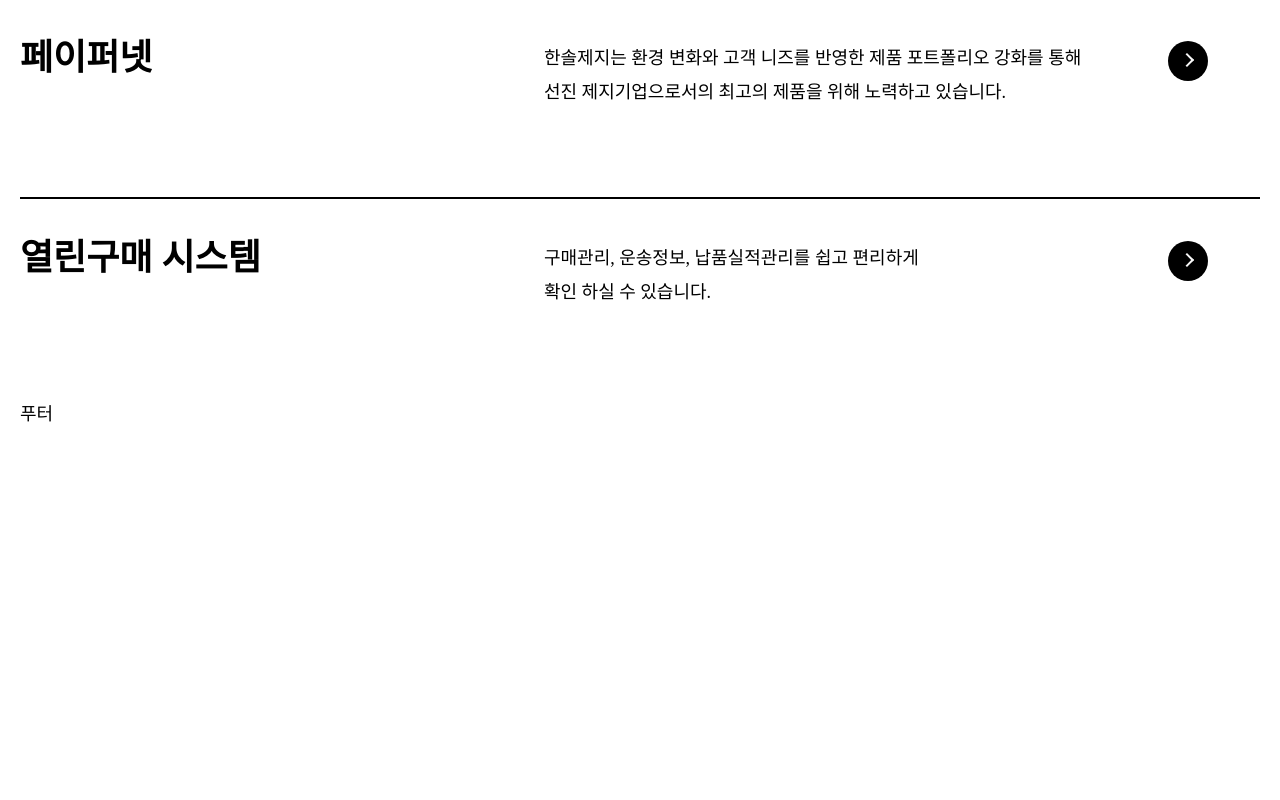
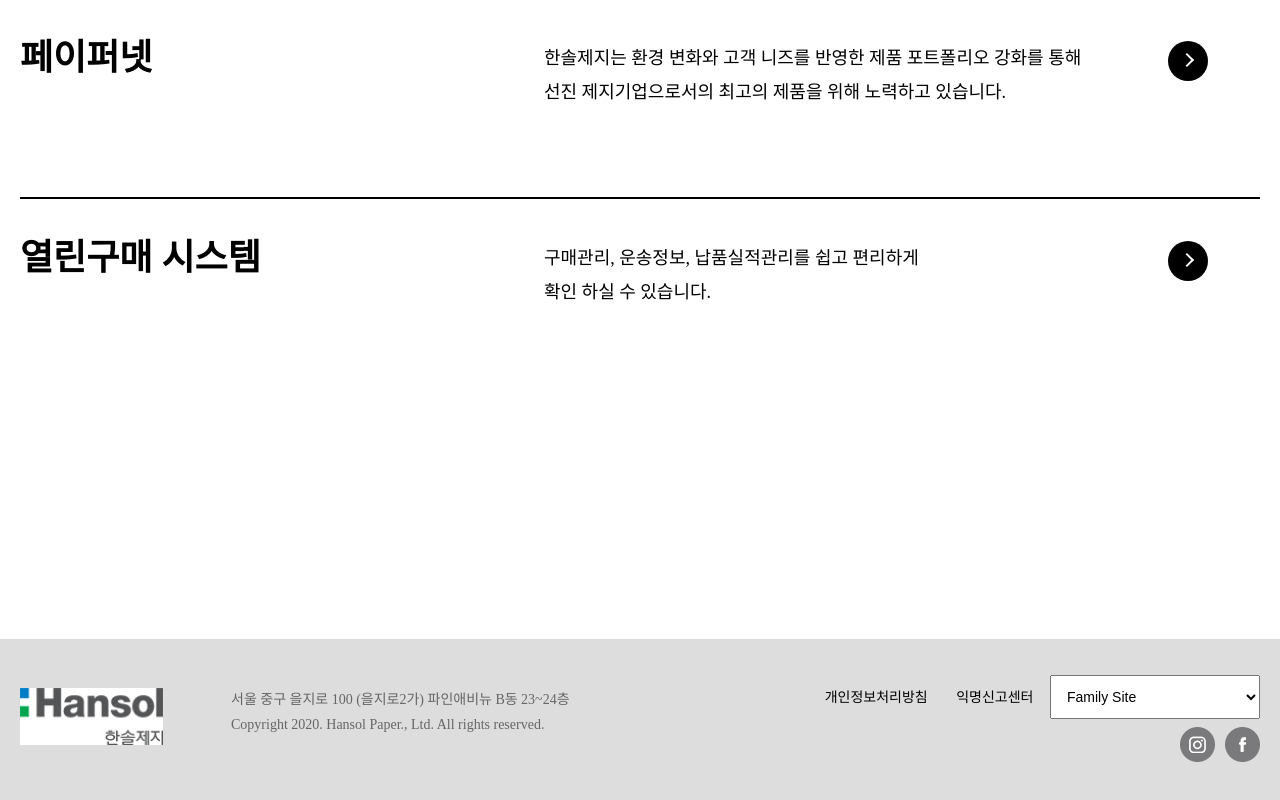
Before and after one commit to pam7461/hansol, a plain HTML site: page index.html in a window 1280 px wide. Shown: the part 2436-3236 px from the top of the page. Before the commit the page ends 2867 px from the top, so only its background shows below. Drawn offline with Linux system fonts and the light colour scheme; a web font is replaced by a local one.

Commit message:
Add files via upload

```diff
--- a/index.html
+++ b/index.html
@@ -240,6 +240,9 @@
             top: 16px;
         }
         /* TOGETHER-STYLE */
+        .together{
+            margin-bottom:288px;
+        }
         .together h2{
             font-weight:900;
             font-size:200px;
@@ -295,7 +298,49 @@
             top:14px;
         }
         /* FOOTER-STYLE */
-
+        .footer{
+            padding:48px 0 30px;
+            background:#ddd;
+        }
+        .footer h2{
+            float:left;
+            margin-right:68px;
+        }
+        .footer h2 a{
+            display:block;
+            width:143px;
+            height:60px;
+            background:url(./images/logo2.jpg) no-repeat center;
+            background-size:contain;
+            text-indent:-99999px;
+        }
+        .footer address{
+            float:left;
+            font-size:14px;
+            color:var(--font-color02);
+            line-height:1.8;
+        }
+        .footer .f-right{
+            float:right;
+            position:relative;
+            top:-18px;
+        }
+        .footer .footer-nav a,.footer .footer-nav select{
+            display:inline-block;
+            padding:12px;
+            font-size:14px;
+        }
+        .footer .footer-nav select{
+            width:210px;
+        }
+        .footer .sns{
+            text-align:right;
+        }
+        .footer .sns a{
+            display:inline-block;
+            width:35px;
+            margin-left:6px;
+        }
     </style>
 </head>
 <body>
@@ -466,8 +511,25 @@
             </div>
         </section>
         <footer class="footer">
-            <div class="container">
-                푸터
+            <div class="container clearfix">
+                <h2><a href="#">한솔제지</a></h2>
+                <address>서울 중구 을지로 100 (을지로2가) 파인애비뉴 B동 23~24층<br>Copyright 2020. Hansol Paper., Ltd. All rights reserved.</address>
+                <div class="f-right">
+                    <div class="footer-nav">
+                        <a href="#">개인정보처리방침</a>
+                        <a href="#">익명신고센터</a>
+                        <select name="family" id="family">
+                           <option>Family Site</option>
+                           <option value="https://hansol.com/">한솔그룹</option>
+                           <option value="https://www.hansolpns.com/">한솔PNS</option>
+                           <option value="https://www.hansolhomedeco.co.kr/">한솔홈데코</option>
+                        </select>
+                    </div>
+                    <div class="sns">
+                        <a href="#"><img src="./images/ico-inst.png" alt="instagram"></a>
+                        <a href="#"><img src="./images/ico-face.png" alt="facebook"></a>
+                    </div>
+                </div>
             </div>
         </footer>
     </section>
```
